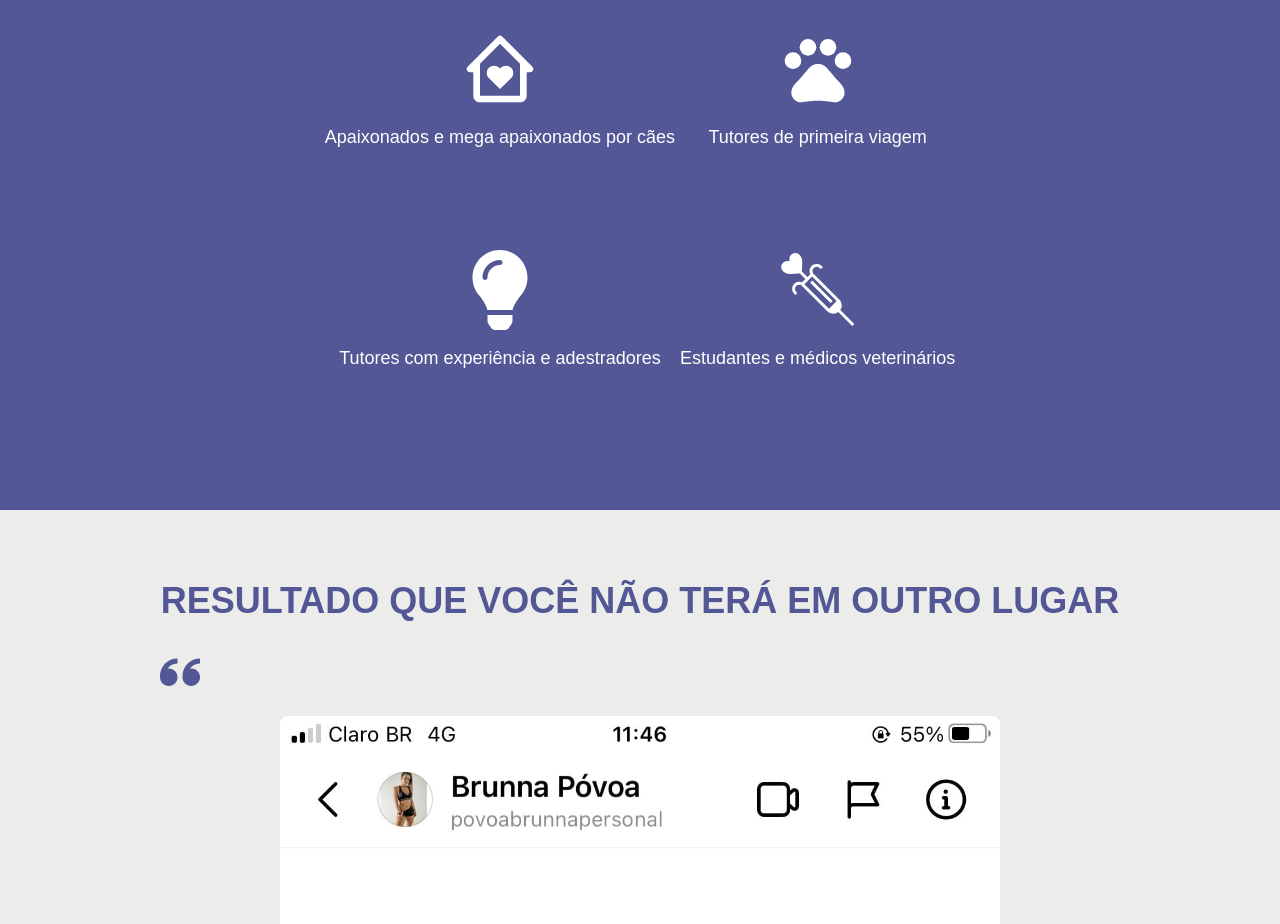
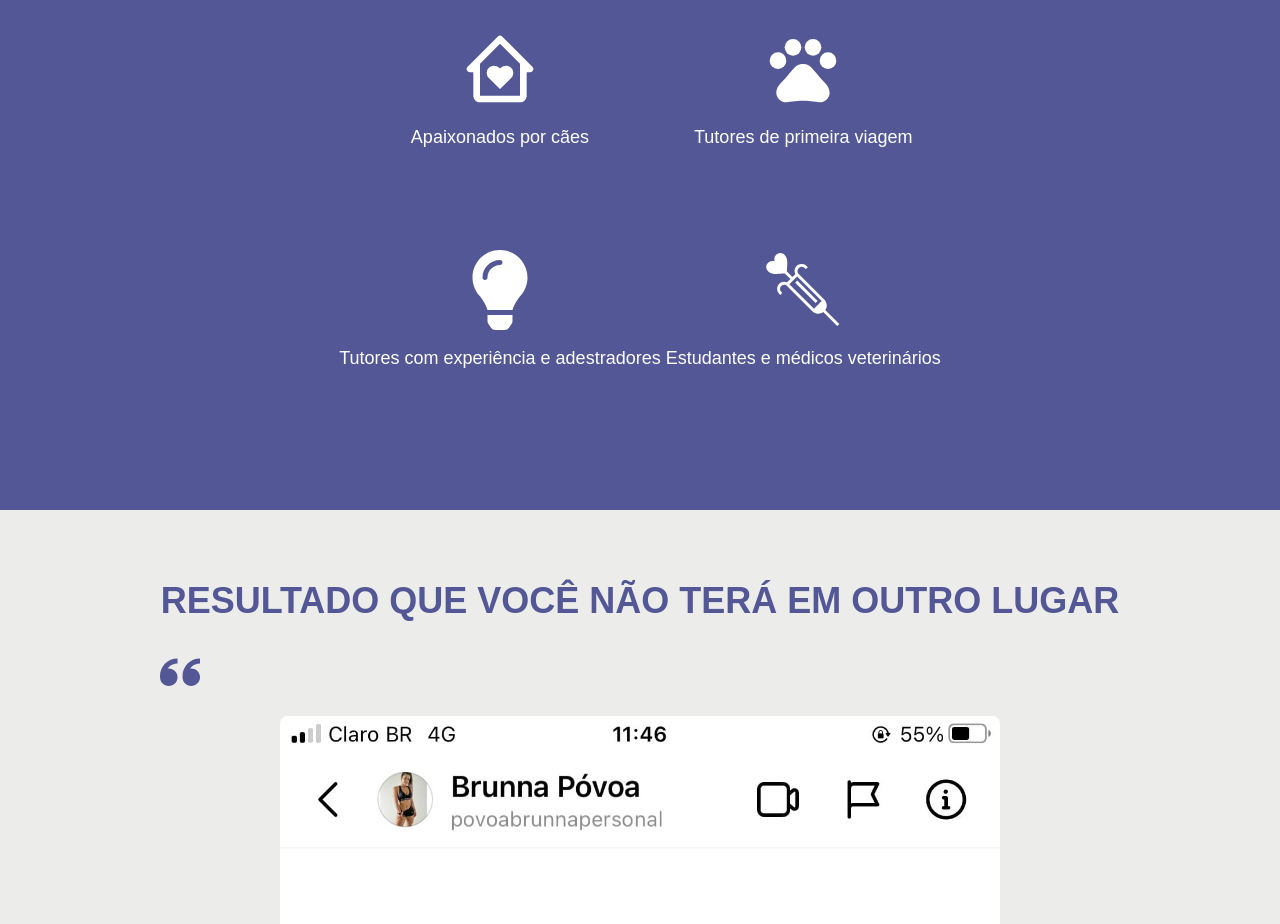
Before and after one commit to wesleysantossts/descontaododia, a React (Create React App) app: page /caobemresolvido in a window 1280 px wide. Shown: the part 5480-6404 px from the top of the page. Built offline with nearby package versions, Linux system fonts and the light colour scheme.

Commit message:
Main: favicon atualizado

```diff
--- a/public/index.html
+++ b/public/index.html
@@ -2,14 +2,14 @@
 <html lang="pt-br">
   <head>
     <meta charset="utf-8" />
-    <link rel="icon" href="%PUBLIC_URL%/favicon.ico" />
+    <link rel="icon" href="%PUBLIC_URL%/favicon.ico" data-react-helmet="true" />
     <meta name="viewport" content="width=device-width, initial-scale=1" />
     <meta name="theme-color" content="#000000" />
     <meta
       name="description"
       content="O maior site de descontos em cursos online no Brasil."
     />
-    <link rel="apple-touch-icon" href="%PUBLIC_URL%/logo192.png" />
+    <link rel="apple-touch-icon" href="%PUBLIC_URL%/logo192.png" data-react-helmet="true" />
     <!--
       manifest.json provides metadata used when your web app is installed on a
       user's mobile device or desktop. See https://developers.google.com/web/fundamentals/web-app-manifest/
--- a/src/views/CaoBemResolvido.js
+++ b/src/views/CaoBemResolvido.js
@@ -79,7 +79,7 @@ export default function CaoBemResolvido(){
               <div className="gridPqServe">
                 <div>
                   <BiHomeHeart size={80} />
-                  <p>Apaixonados e mega apaixonados por cães</p>
+                  <p>Apaixonados por cães</p>
                 </div>
                 <div>
                   <MdOutlinePets size={80} />
```
Also changed, not shown: 8 other files (tests, documents, lock files or other folders).
